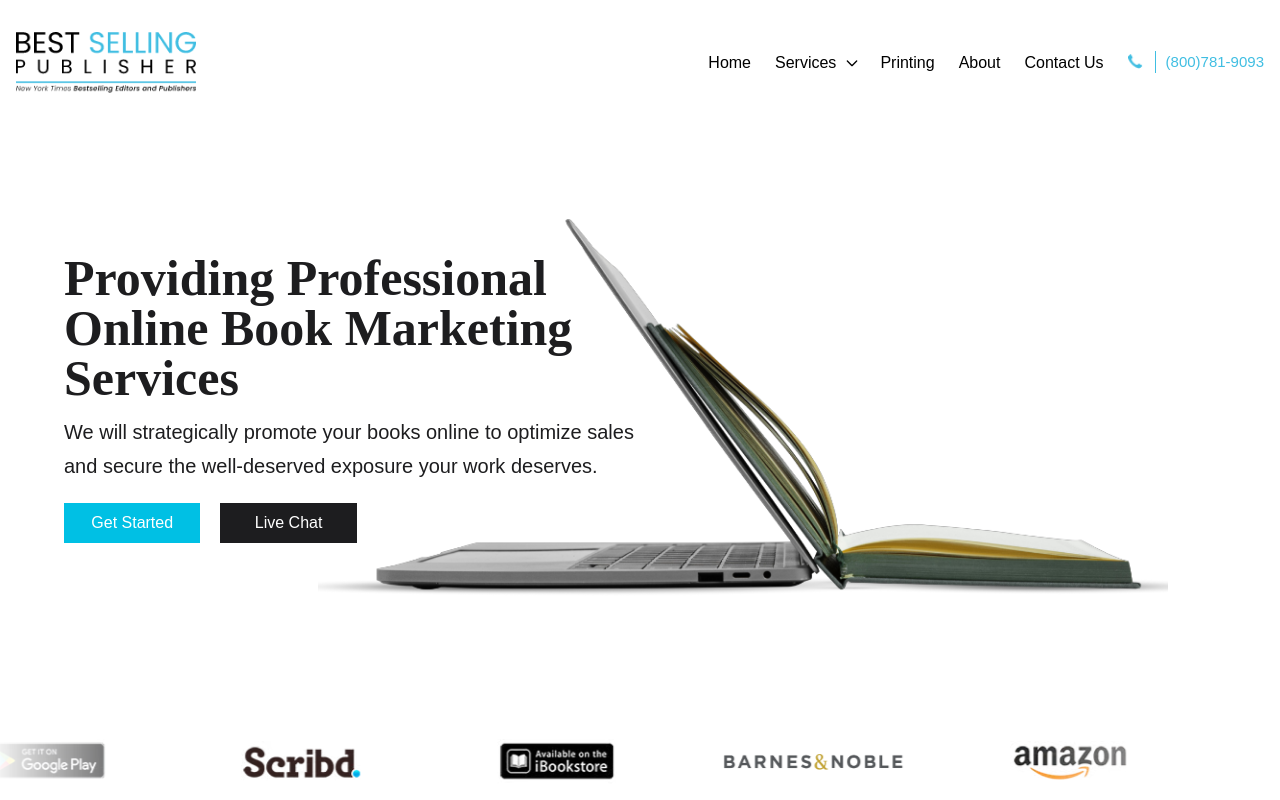
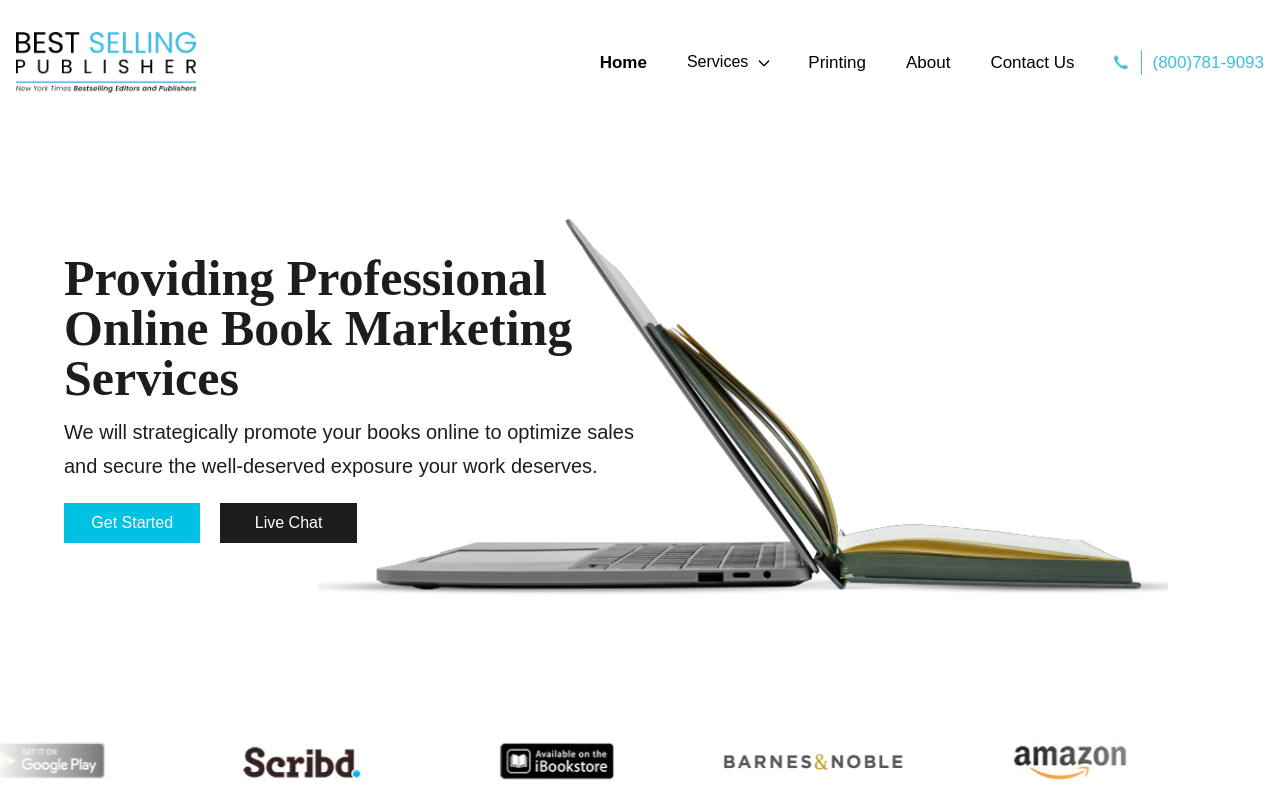
Before and after one commit to Rizwan-Crystallite/bestsellingpublisher-nextjs, a Next.js app: page /ebook-marketing-services in a window 1280 px wide. Shown: the top 800 px of the page. Built offline with nearby package versions, Linux system fonts and the light colour scheme.

Commit message:
header fixes done

```diff
--- a/src/component/Headernew.js
+++ b/src/component/Headernew.js
@@ -34,17 +34,17 @@
                 </Link>
               </div>
               <nav className="flex space-x-4 text-[16px]   text-[#1d1d1f] font-medium">
-                <ul id="menu" className={`${menuOpen ? 'transform translate-x-0 md:hidden xs:hidden sm:hidden' : 'flex transition-transform duration-500  ease-in-out translate-x-0 md:translate-x-0 right-0 xs:text-white sm:text-white  md:text-white md:bg-[#00c0e4] sm:bg-[#00c0e4] md:z-50 sm:z-50 md:text-[18px] xs:text-[18px] sm:text-[18px] md:block xs:block sm:block xs:fixed sm:fixed md:fixed xs:top-0 sm:top-0 md:top-0 sm:py-16 md:py-16 md:w-[70%] md:h-full xs:w-[320px] xs:h-full sm:w-[300px] sm:h-full xs:right-0 md:right-0 xs:px-10 leading-9 xs:py-16 xs:bg-[#00c0e4] xs:z-50  space-x-6 text-[#1d1d1f] '} flex space-x-6 text-[#1d1d1f] cursor-default `}>
+                <ul id="menu" className={`${menuOpen ? 'transform translate-x-0 md:hidden xs:hidden sm:hidden' : 'flex transition-transform duration-500  ease-in-out translate-x-0 md:translate-x-0 right-0 xs:text-white sm:text-white md:text-white md:bg-[#00c0e4] sm:bg-[#00c0e4] md:z-50 sm:z-50 md:text-[18px] xs:text-[18px] sm:text-[18px] md:block xs:block sm:block xs:fixed sm:fixed md:fixed xs:top-0 sm:top-0 md:top-0 sm:py-16 md:py-16 md:w-[70%] md:h-full xs:w-[320px] xs:h-full sm:w-[300px] sm:h-full xs:right-0 md:right-0 xs:px-10 leading-9 xs:py-16 xs:bg-[#00c0e4] xs:z-50 text-[#1d1d1f] '} flex space-x-10 text-[#1d1d1f] cursor-default `}>
                   <li className="xl:hidden lg:hidden sm:z-90 xs:z-90 fixed top-4 right-6">
                     <Link href="javascript:void(0)" className="text-right text-white text-4xl" onClick={toggleMenu}>
                       &times;
                     </Link>
                   </li>
                   <li>
-                    <Link href="/" className="list text-black md:text-white hover:text-white lg:hover:text-[#00C0E4]">Home</Link>
+                    <Link href="/" className={`list text-black md:text-white hover:text-white lg:hover:text-[#00C0E4] text-[17px] font-bold`}>Home</Link>
                   </li>
                   <li className="relative group py-0 hover:text-[#00C0E4] z-50">
-                    <button className="hover:opacity-50 cursor-default text-black md:text-white" aria-haspopup="true">Services
+                    <button className="hover:opacity-50 cursor-default text-black md:text-white font-[300]" aria-haspopup="true">Services
                       <svg xmlns="http://www.w3.org/2000/svg" className="w-4 h-4 ml-2 -mr-1 inline" fill="none" viewBox="0 0 24 24" stroke="currentColor" >
                         <path strokeLinecap="round" strokeLinejoin="round" strokeWidth="2" d="M19 9l-7 7-7-7" ></path>
                       </svg>
@@ -162,11 +162,11 @@
                       </div>
                     </div>
                   </li>
-                  <li><Link href="/hardcover-book-printing-services" className="list text-black md:text-white hover:text-white lg:hover:text-[#00C0E4]">Printing</Link></li>
-                  <li><Link href="/aboutus" className="list text-black md:text-white hover:text-white lg:hover:text-[#00C0E4]">About</Link></li>
-                  <li><Link href="/contact-us" className="list text-black md:text-white hover:text-white lg:hover:text-[#00C0E4]">Contact Us</Link></li>
+                  <li><Link href="/hardcover-book-printing-services" className={`list text-black md:text-white hover:text-white lg:hover:text-[#00C0E4] text-[17px] font-[300]`}>Printing</Link></li>
+                  <li><Link href="/aboutus" className={`list text-black md:text-white hover:text-white lg:hover:text-[#00C0E4] text-[17px] font-[300]`}>About</Link></li>
+                  <li><Link href="/contact-us" className={`list text-black md:text-white hover:text-white lg:hover:text-[#00C0E4] text-[17px] font-[300]`}>Contact Us</Link></li>
                   <li>
-                    <Link href="tel:(800)781-9093" className={`text-[15px] font-secondary  text-[#40BEE2] flex items-center gap-x-3`}>
+                    <Link href="tel:(800)781-9093" className={`text-[17px] font-secondary text-[#40BEE2] flex items-center gap-x-3 font-[500]`}>
                       <Image src={TelIcon} width={15} height={15} alt='Amazon Book Publishing' />
                       <span className='border-l border-[#40BEE2] pl-[10px]'>(800)781-9093</span>
                     </Link>
--- a/src/component/marketing/LetUsWEARE.js
+++ b/src/component/marketing/LetUsWEARE.js
@@ -18,7 +18,6 @@
                 <div className="relative  text-white xs:mb-0" >
                     <div className='max-w-7xl lg:max-w-6xl mx-auto py-10 sm:px-5 xs:px-5 xs:py-0'>
                         <TABII />
-
                     </div>
 
                 </div>
```
